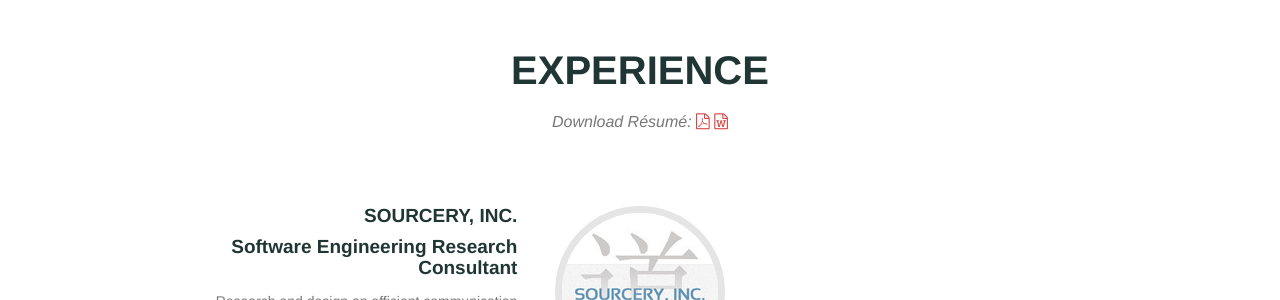
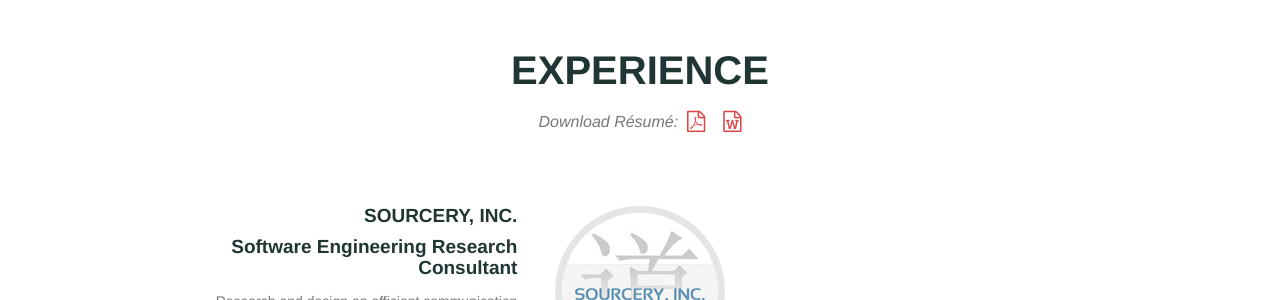
Before and after one commit to zbeekman/zbeekman.github.io, a Jekyll site: the page built from index.html, in a window 1280 px wide and 900 px high, scrolled down 852 px. Shown: the part 150-450 px from the top of the window. Built offline with Jekyll 4.4.1, drawn with Linux system fonts in a browser that asks for light colours.

Commit message:
Improve spacing and size of resume icons

```diff
--- a/_includes/experience.html
+++ b/_includes/experience.html
@@ -6,12 +6,12 @@
                     <h2 class="section-heading">Experience</h2>
                     <h3 class="section-subheading
 			       text-muted">
-                      Download R&eacute;sum&eacute;:
+                      Download R&eacute;sum&eacute;:&nbsp;
 		      <a href="{{ "/IzaakBeekmanResume.pdf" | prepend: site.baseurl }}">
-			<i class="fa fa-file-pdf-o"></i>
-		      </a>
+			<i class="fa fa-file-pdf-o fa-lg"></i>
+		      </a>&nbsp;&nbsp;
 		      <a href="{{ "/IzaakBeekmanResume.docx" | prepend: site.baseurl }}">
-			<i class="fa fa-file-word-o"></i>
+			<i class="fa fa-file-word-o fa-lg"></i>
 		    </a></h3>
                 </div>
             </div>
```
